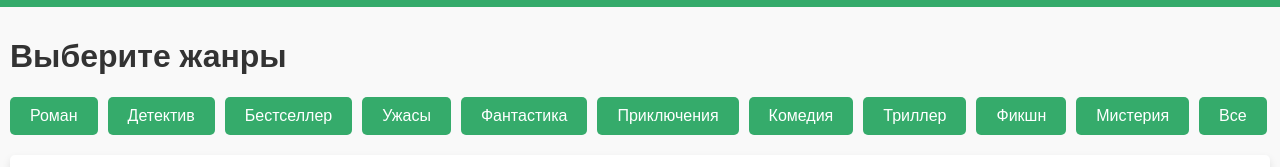
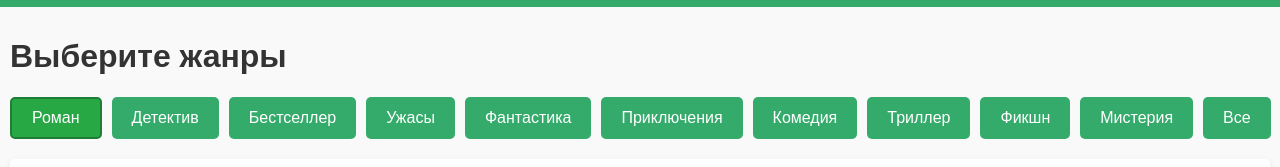
Before and after one commit to EgorFurry/Firstsite, a plain HTML site: page pages/genres.html in a window 1280 px wide. Both pictures are taken after a click on the button "Роман". Shown: the part 63-230 px from the top of the page. Drawn offline with Linux system fonts and the light colour scheme.

Commit message:
Update style.css

```diff
--- a/css/style.css
+++ b/css/style.css
@@ -183,8 +183,10 @@ footer {
     transition: background-color 0.3s ease;
 }
 
-.genre-filter:hover {
+.genre-filter.selected {
     background-color: #28a745;
+    color: white;
+    border: 2px solid #1e7e34;
 }
 
 .bookcard {
```
